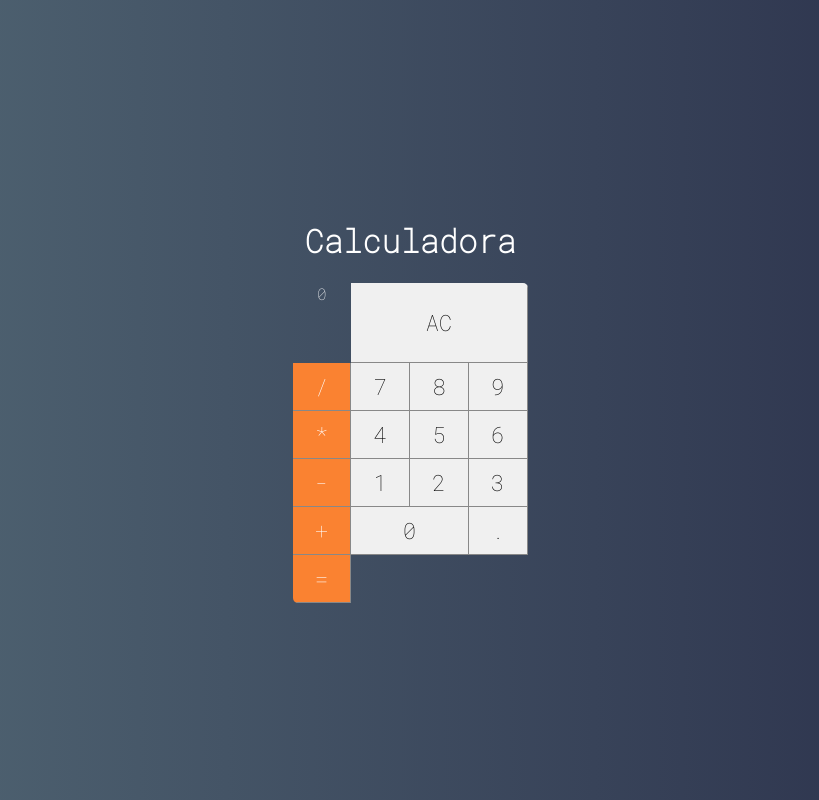
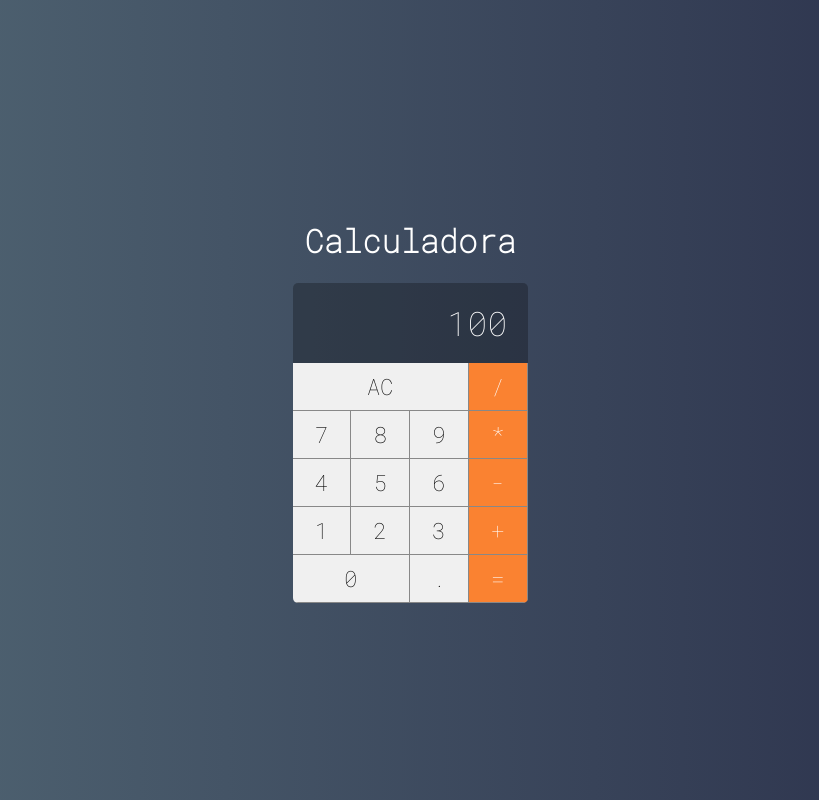
Before and after one commit to wellingtonlope/cod3r-web-moderno, a Vue app in the folder vue/calculator/: page / in a window 1280 px wide. Shown: the whole page, without its empty margins (230-1049 px from the left). Built offline with nearby package versions, Linux system fonts and the light colour scheme.

Commit message:
Calculadora Vue: Componente Display

```diff
--- a/vue/calculator/src/components/Display.vue
+++ b/vue/calculator/src/components/Display.vue
@@ -1,10 +1,23 @@
 <template>
-  <div class="display">0</div>
+  <div class="display">{{value}}</div>
 </template>
 
 <script>
-export default {};
+export default {
+  props: ["value"]
+};
 </script>
 
 <style>
+.display {
+  grid-column: span 4;
+  background-color: #0004;
+
+  display: flex;
+  justify-content: flex-end;
+  align-items: center;
+  padding: 20px;
+  font-size: 2.1em;
+  overflow: hidden;
+}
 </style>
--- a/vue/calculator/src/main/Calculator.vue
+++ b/vue/calculator/src/main/Calculator.vue
@@ -1,6 +1,6 @@
 <template>
   <div class="calculator">
-    <Display/>
+    <Display value="100"/>
     <Button label="AC" triple/>
     <Button label="/" operation/>
     <Button label="7"/>
```
